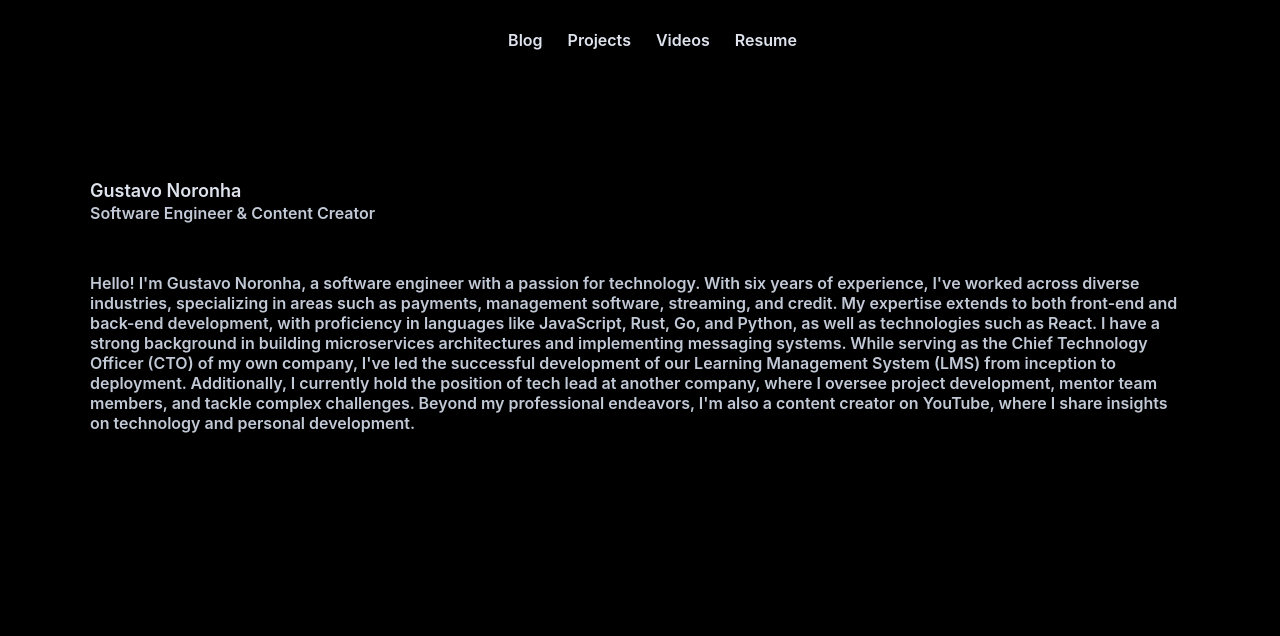
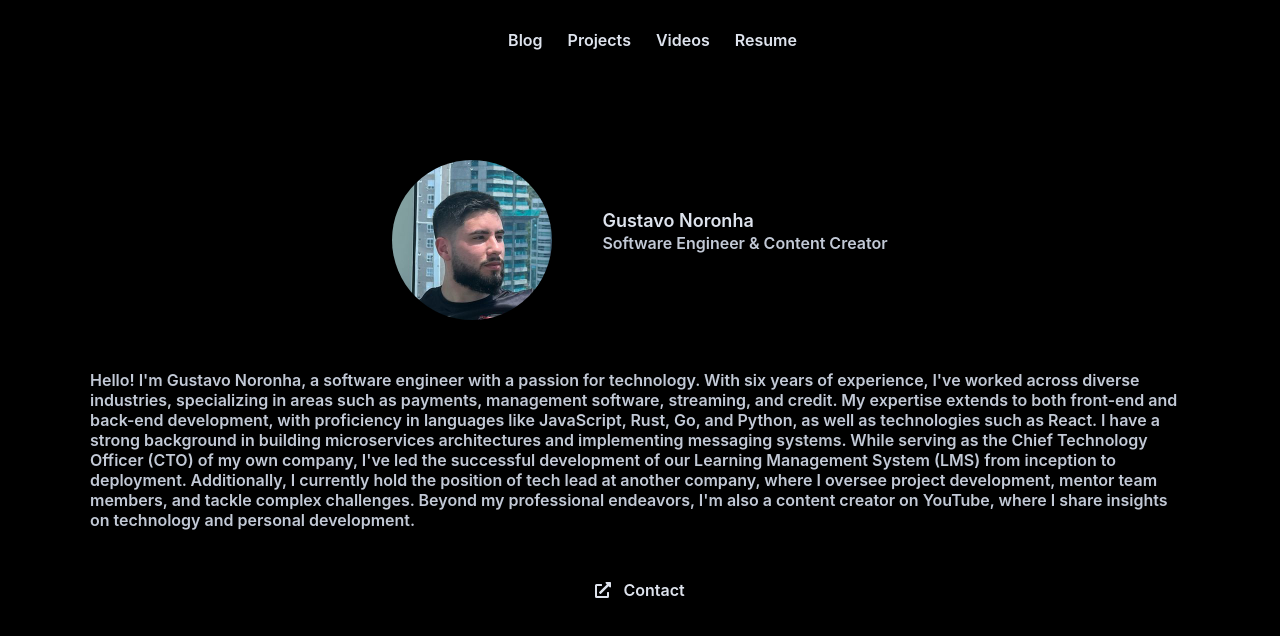
Before and after one commit to gusttavonl/gustavonoronha.com.br, a Next.js app: page /home in a window 1280 px wide. Shown: the top 636 px of the page. Built offline with nearby package versions, Linux system fonts and the light colour scheme.

Commit message:
feat: use new logo and add contact on home page

```diff
--- a/src/components/pages/home/index.tsx
+++ b/src/components/pages/home/index.tsx
@@ -1,10 +1,21 @@
+import { useRouter } from 'next/router'
 import * as S from './styles'
+import { FaExternalLinkAlt } from 'react-icons/fa'
 
 const HomeComponent = () => {
+  const router = useRouter()
+  const navigate = (route: string) => {
+    router.replace(origin, route)
+  }
   return (
     <S.Container>
-      <S.Title>Gustavo Noronha</S.Title>
-      <S.SubTitle>Software Engineer & Content Creator</S.SubTitle>
+      <S.Main>
+        <S.Img src="img/gustavo.jpg" />
+        <S.Titles>
+          <S.Title>Gustavo Noronha</S.Title>
+          <S.SubTitle>Software Engineer & Content Creator</S.SubTitle>
+        </S.Titles>
+      </S.Main>
       <S.About>
         {`
         Hello! I'm Gustavo Noronha, a software engineer with a passion for technology. With six years of experience, I've worked across diverse industries, specializing in areas such as payments, management software, streaming, and credit.
@@ -16,7 +27,10 @@ const HomeComponent = () => {
         Beyond my professional endeavors, I'm also a content creator on YouTube, where I share insights on technology and personal development.
         `}
       </S.About>
-      <S.Contact>Contact</S.Contact>
+      <S.Contact onClick={() => navigate('contact')}>
+        <FaExternalLinkAlt />
+        <S.ContactText>Contact</S.ContactText>
+      </S.Contact>
     </S.Container>
   )
 }
--- a/src/components/pages/home/styles.ts
+++ b/src/components/pages/home/styles.ts
@@ -8,6 +8,25 @@ export const Container = styled.div`
   margin: 0 auto;
 
   padding: 50px;
+  margin-top: 30px;
+`
+
+export const Main = styled.div`
+  display: flex;
+  flex-direction: row;
+  justify-content: flex-start;
+`
+export const Img = styled.img`
+  border-radius: 1000px;
+  width: 160px;
+  height: 160px;
+`
+
+export const Titles = styled.div`
+  display: flex;
+  flex-direction: column;
+  align-items: center;
+  margin-left: 50px;
 `
 
 export const Title = styled.h1`
@@ -43,6 +62,26 @@ export const About = styled.p`
   `}
 `
 
-export const Contact = styled.a`
-  width: 100%;
+export const Contact = styled.div`
+  margin-top: 50px;
+  cursor: pointer;
+  display: flex;
+  flex-direction: row;
+  align-items: center;
+  ${({ theme }) => css`
+    font-family: ${theme.font.family};
+    font-size: ${theme.font.sizes.medium};
+    font-weight: ${theme.font.bold};
+    color: ${theme.colors.gray300};
+  `}
 `
+
+export const ContactText = styled.h4`
+  margin-left: 12px;
+  ${({ theme }) => css`
+    font-family: ${theme.font.family};
+    font-size: ${theme.font.sizes.medium};
+    font-weight: ${theme.font.bold};
+    color: ${theme.colors.gray300};
+  `}
+`
```
